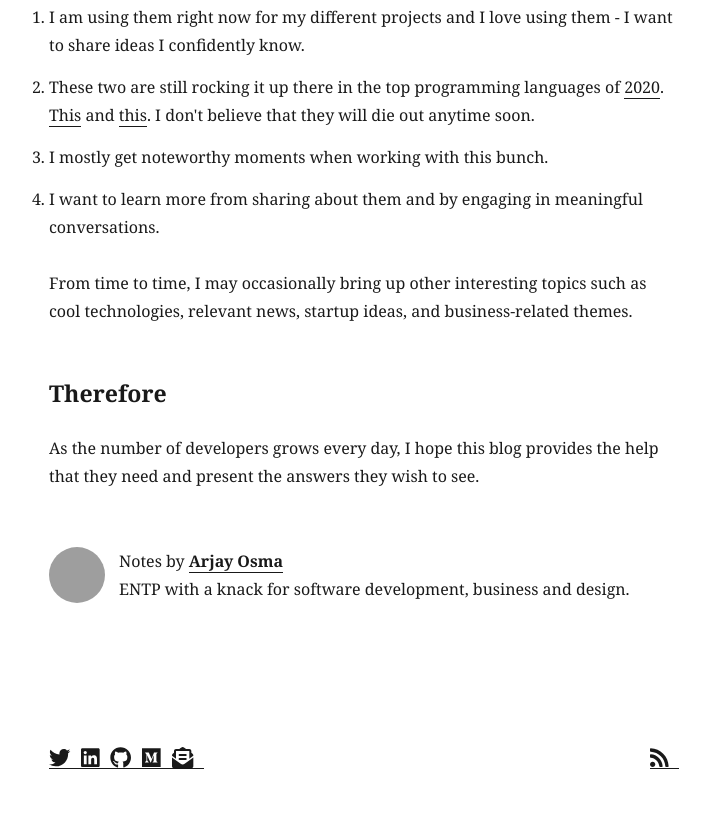
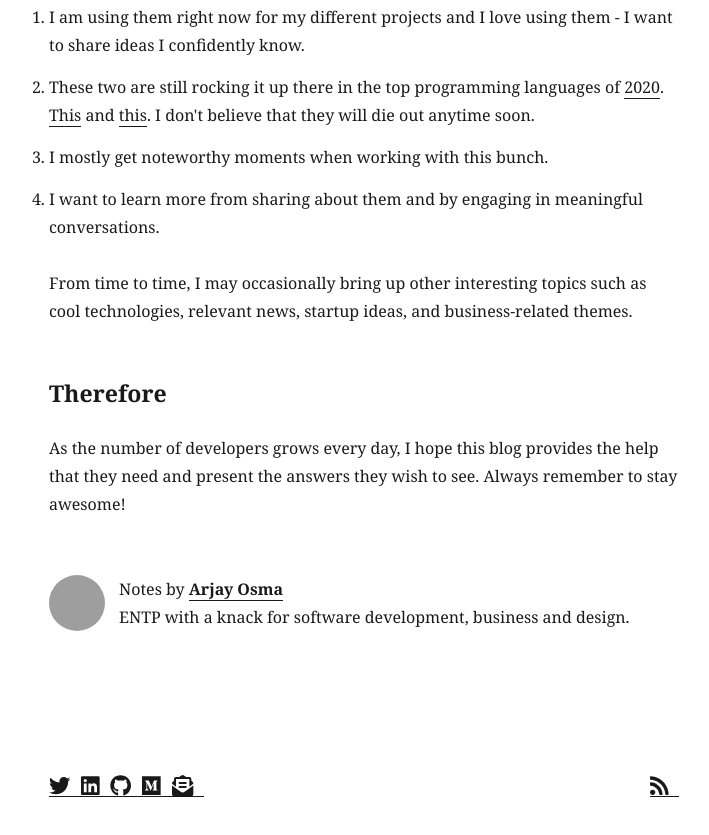
Before and after one commit to arjayosma/awesome, a Gatsby site: page /foreword/ in a window 1280 px wide. Shown: the part 741-1576 px from the top of the page, without its empty margins (276-985 px from the left). Before the commit the page ends 1554 px from the top, so only its background shows below. Built offline with nearby package versions, Linux system fonts and the light colour scheme; Gatsby itself is replaced by a stand-in of ours; some packages are replaced by stand-ins of ours; grey boxes are pictures that could not be loaded.

Commit message:
Update on foreword post

```diff
--- a/content/blog/foreword/index.md
+++ b/content/blog/foreword/index.md
@@ -26,4 +26,4 @@ From time to time, I may occasionally bring up other interesting topics such as
 
 ### Therefore
 
-As the number of developers grows every day, I hope this blog provides the help that they need and present the answers they wish to see.
+As the number of developers grows every day, I hope this blog provides the help that they need and present the answers they wish to see. Always remember to stay awesome!
```
